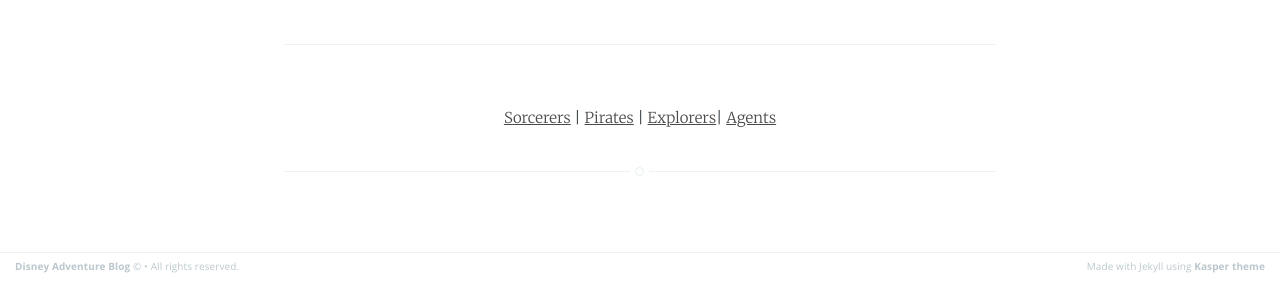
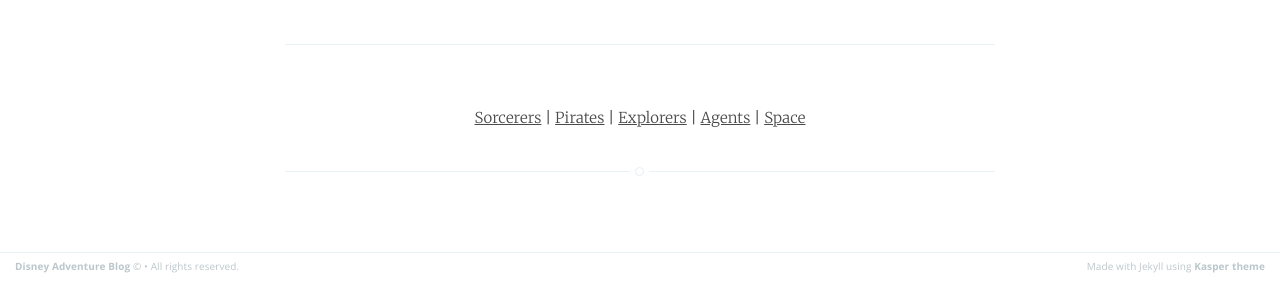
Before and after one commit to disneyadventureblog/disneyadventureblog.github.com, a Jekyll site: the page built from about.md, in a window 1280 px wide. Shown: the part 458-758 px from the top of the page. Built offline with Jekyll 4.4.1, drawn with Linux system fonts in a browser that asks for light colours.

Commit message:
Added space link

```diff
--- a/_layouts/page.html
+++ b/_layouts/page.html
@@ -5,6 +5,7 @@ sotmk: '/sotmk.html'
 pirates: '/pirates.html'
 we: '/we.html'
 agents: '/agent-p.html'
+space: '/space.html'
 ---
 
 <nav class="main-nav clearfix">
@@ -46,8 +47,9 @@ agents: '/agent-p.html'
           <div align="center">
             <a href='{{ page.sotmk }}'>Sorcerers</a> |
             <a href='{{ page.pirates }}'>Pirates</a> |
-            <a href='{{ page.we }}'>Explorers</a>|
-            <a href='{{ page.agents }}'>Agents</a>
+            <a href='{{ page.we }}'>Explorers</a> |
+            <a href='{{ page.agents }}'>Agents</a> |
+            <a href='{{ page.space }}'>Space</a>
           </div>
         </footer>
 
```
